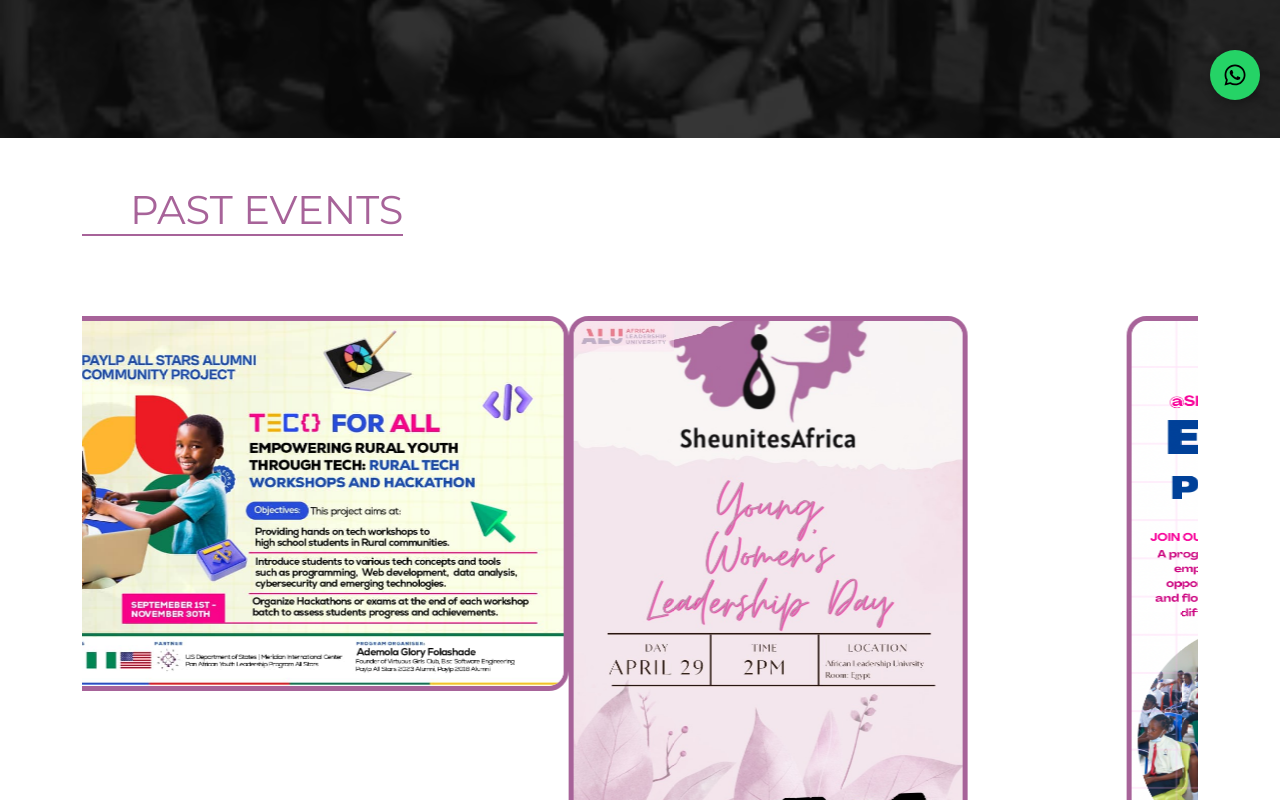
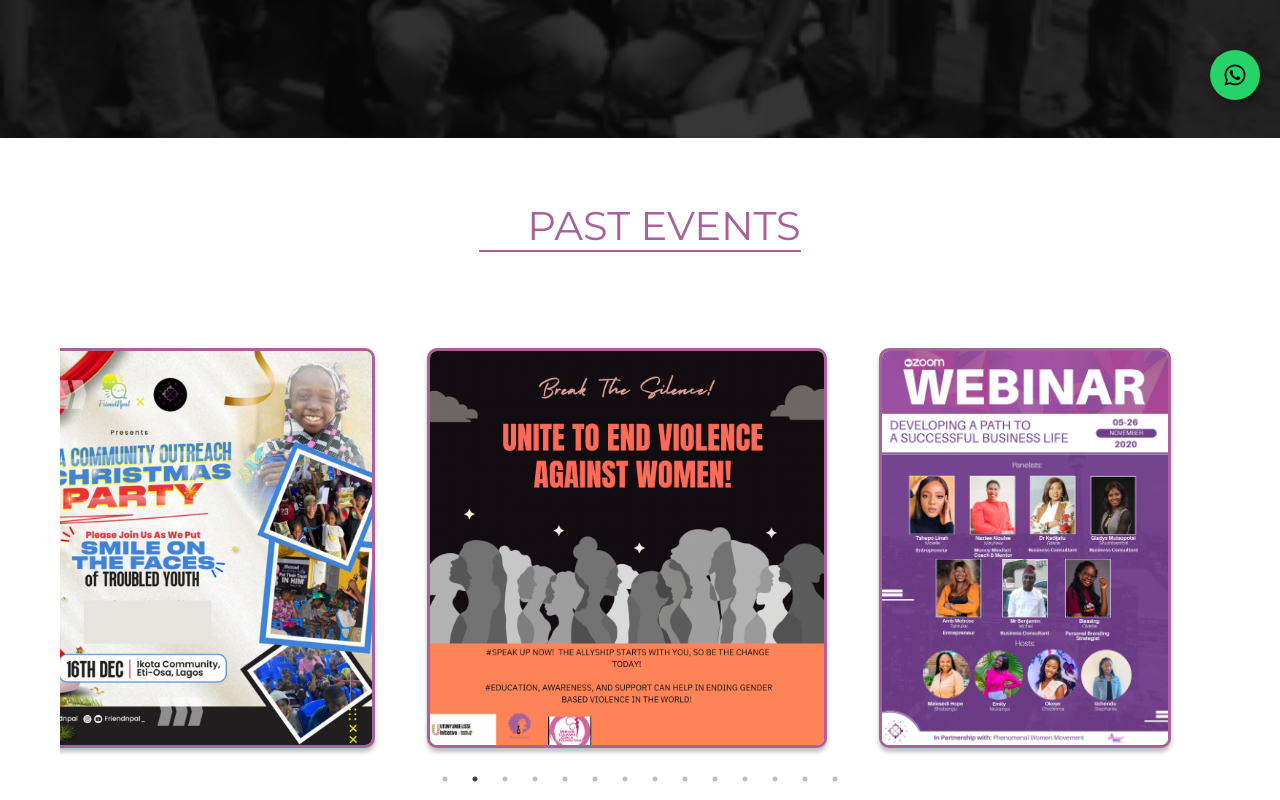
Before and after one commit to 8sosa/She-Unites-Africa, a React (Create React App) app: page /Events in a window 1280 px wide. Shown: the part 680-1480 px from the top of the page. Built offline with nearby package versions, Linux system fonts and the light colour scheme; a web font is replaced by a local one.

Commit message:
carousel update

```diff
--- a/package.json
+++ b/package.json
@@ -4,10 +4,10 @@
   "private": true,
   "dependencies": {
     "@babel/plugin-proposal-private-property-in-object": "^7.21.11",
-    "imagemin-cli": "^8.0.0",
     "axios": "^1.7.9",
     "bootstrap": "^5.3.3",
     "cra-template": "1.2.0",
+    "imagemin-cli": "^8.0.0",
     "react": "^18.0.0",
     "react-bootstrap": "^2.10.7",
     "react-dom": "^18.0.0",
@@ -46,7 +46,5 @@
       "last 1 safari version"
     ]
   },
-  "proxy": "https://sua-backend.onrender.com",
-  "devDependencies": {
-  }
+  "proxy": "https://sua-backend.onrender.com"
 }
--- a/src/App.css
+++ b/src/App.css
@@ -6,6 +6,8 @@
   display: flex;
   flex-direction: column;
   min-height: 100vh;
+  max-width: 100vw;
+  overflow-x: hidden;
 }
 
 .content {
--- /dev/null
+++ b/src/Components/Carousel.js
@@ -0,0 +1,77 @@
+import React from "react";
+import Slider from "react-slick";
+import "slick-carousel/slick/slick.css";
+import "slick-carousel/slick/slick-theme.css";
+import "./ImageCarousel.css";
+
+import A from "../Images/events/aa.jpg";
+import B from "../Images/events/bb.jpg";
+import C from "../Images/events/cc.png";
+import D from "../Images/events/dd.jpg";
+import E from "../Images/events/ee.jpg";
+import F from "../Images/events/ff.jpg";
+import G from "../Images/events/gg.png";
+import H from "../Images/events/hh.jpg";
+import I from "../Images/events/ii.png";
+import J from "../Images/events/jj.png";
+import K from "../Images/events/k.png";
+import L from "../Images/events/ll.png";
+import M from "../Images/events/mm.png";
+import N from "../Images/events/nn.png";
+
+const images = [A, B, C, D, E, F, G, H, I, J, K, L, M, N];
+
+    const ImageCarousel = () => {
+        const settings = {
+          dots: true,
+          infinite: true,
+          speed: 600,
+          slidesToShow: 3,
+          centerMode: true,
+          centerPadding: "60px", // space around the centered slide
+          autoplay: true,
+          autoplaySpeed: 2500,
+          pauseOnHover: true,
+          responsive: [
+            {
+              breakpoint: 1024,
+              settings: {
+                slidesToShow: 3,
+                centerPadding: "40px",
+              },
+            },
+            {
+              breakpoint: 768,
+              settings: {
+                slidesToShow: 1,
+                centerPadding: "80px",
+              },
+            },
+            {
+              breakpoint: 480,
+              settings: {
+                slidesToShow: 1,
+                centerPadding: "20px",
+              },
+            },
+          ],
+        };
+
+  return (
+    <div style={{ width: "90%", margin: "0 auto", padding: "40px 0" }}>
+      <Slider {...settings}>
+        {images.map((src, index) => (
+          <div key={index} className="imageContainer">
+            <img
+              src={src}
+              alt={`Slide ${index + 1}`}
+              className="carousel-image"
+            />
+          </div>
+        ))}
+      </Slider>
+    </div>
+  );
+};
+
+export default ImageCarousel;
--- a/src/Components/EventCarousel.css
+++ b/src/Components/EventCarousel.css
@@ -1,60 +1,249 @@
+.slick-track {
+  display: flex !important;
+  align-items: center;
+  width: 100% !important;
+}
+
+.slick-slide {
+  flex: 0 0 auto !important;
+  width: auto !important;
+}
+
+.slick-list {
+  overflow: hidden !important;
+  width: 100% !important;
+}
+
+.EventsCarousel {
+  width: 100%;
+  overflow: visible !important;
+  text-align: center;
+  margin-bottom: 4rem;
+}
+
+.carousel-wrapper {
+  width: 100%;
+  display: flex;
+  justify-content: center;
+  align-items: center;
+}
+
 .image-container {
+  padding: 10px;
+  display: flex !important;
+  justify-content: center;
+  align-items: center;
+}
+
+.EventsCarouselPic {
+  width: 100%;
+  max-width: 25rem;
+  height: 250px;
+  border: 3px solid #a76399;
+  border-radius: 20px;
+  object-fit: cover;
+  background-color: white;
+}
+
+.EventsCarousel {
+  width: 100%;
+  margin: auto;
+  margin-bottom: 5rem;
+  overflow: hidden;
+  outline: #a76399;
+}
+
+/* Wrapper ensures height on mobile */
+.carousel-wrapper {
+  min-height: 320px;
+  display: flex;
+  align-items: center;
+  justify-content: center;
   position: relative;
-  max-width: 35rem;
+}
+
+.slick-slider,
+.slick-list,
+.slick-track {
   width: 100%;
+  height: 100%;
+}
+
+.slick-track {
+  display: flex !important;
+  align-items: center;
+}
+
+.slick-slide {
+  display: flex !important;
+  justify-content: center;
+  align-items: center;
+  height: auto !important;
+}
+
+.image-container {
+  display: flex !important;
+  justify-content: center;
+  align-items: center;
+  padding: 0.5rem;
+}
+
+.EventsCarouselPic {
+  width: 100%;
+  height: 250px;
+  max-width: 25rem;
+  border: 3px solid #a76399;
+  border-radius: 20px;
+  box-shadow: 0px 4px 4px rgba(0, 0, 0, 0.25);
+  object-fit: contain;
+  background-color: white;
+}
+
+/* Hide arrows */
+.slick-prev,
+.slick-next {
+  display: none !important;
+}
+
+/* Force slick to render correctly */
+.EventsCarousel .slick-slider {
+  display: block !important;
+  opacity: 1 !important;
+  visibility: visible !important;
+  width: 100% !important;
+  min-height: 280px !important;
+  overflow: visible !important;
+}
+
+/* Prevent parent overflow hiding it */
+.EventsCarousel {
+  overflow: visible !important;
+}
+
+/* Force the carousel to have visible height */
+.carousel-wrapper,
+.slick-slider,
+.slick-track,
+.slick-list {
+  display: block;
+  position: relative;
+  width: 100%;
+  height: auto;
+  min-height: 300px; /* ✅ adjust to your design */
+  overflow: visible;
+}
+
+/* Make sure each image actually displays */
+.image-container {
+  padding: 10px;
+  display: flex;
+  justify-content: center;
+  align-items: center;
 }
 
 .image-container img {
-  width: fit-content;
-  max-width: 100%;
-  height: 100%;
-  max-height: 35rem;
-  object-fit: contain;
-  border: 5px solid #A76399;
-  border-radius: 20px;
+  width: 100%;
+  height: auto;
+  max-height: 400px; /* optional limit */
+  object-fit: cover;
+  border-radius: 10px;
 }
 
-.image-container .overlay-text {
-  position: absolute;
-  top: 75%; /* Adjust as needed */
-  left: 30%; /* Adjust as needed */
-  transform: translate(-50%, -50%);
-  text-align: start;
-}
 
-.image-container .overlay-text h1 {
-  font-size: 2.5rem;
-  font-weight: 500;
-}
-
-.image-container .overlay-text p {
-  font-size: 1.5rem;
-  font-weight: 400;
-}
-
-/* ===============================================
- Responsive Styles
- =============================================== */
-
-/* For tablets and medium devices */
+/* Responsive */
 @media (max-width: 992px) {
-  .image-container {
-      max-width: 100%;
-  }
-  .image-container .overlay-text h1 {
-      font-size: 2rem;
-  }
-  .image-container .overlay-text p {
-      font-size: 1.2rem;
+  .EventsCarouselPic {
+    max-width: 22rem;
   }
 }
 
-/* For very small devices */
-@media (max-width: 576px) {
-  .image-container .overlay-text h1 {
-      font-size: 1.5rem;
+@media (max-width: 768px) {
+  .EventsCarouselPic {
+    max-width: 18rem;
   }
-  .image-container .overlay-text p {
-      font-size: 1rem;
+  .EventsCarousel {
+    margin-bottom: 3rem;
   }
 }
+
+@media (max-width: 576px) {
+  .carousel-wrapper {
+    min-height: 280px;
+  }
+  .EventsCarouselPic, .image-container img {
+    width: 100%;
+    min-height: 200px;
+    max-width: 10rem;
+
+  }
+  .image-container {
+    padding: 0.25rem;
+  }
+  .slick-list,
+  .slick-track {
+    min-height: 260px !important;
+  }
+  /* Force reflow for mobile devices */
+  .EventsCarousel .slick-slider {
+    width: 100% !important;
+    min-width: 100% !important;
+    opacity: 1 !important;
+    visibility: visible !important;
+  }
+}
+
+/* Ensure carousel always has height */
+.slick-list {
+  min-height: 280px !important;
+  display: flex !important;
+  align-items: center;
+  justify-content: center;
+}
+
+.slick-track {
+  display: flex !important;
+  align-items: center;
+  min-height: 280px !important;
+}
+
+/* Image container fix */
+.image-container {
+  display: flex !important;
+  justify-content: center;
+  align-items: center;
+  padding: 0.5rem;
+  height: 100%;
+}
+
+.EventsCarouselPic {
+  width: 100%;
+  max-width: 25rem;
+  height: auto;
+  min-height: 220px;
+  border: 3px solid #a76399;
+  border-radius: 20px;
+  box-shadow: 0px 4px 4px rgba(0, 0, 0, 0.25);
+  object-fit: cover; /* ✅ use cover instead of contain */
+  background-color: white;
+}
+
+.slick-slider {
+  pointer-events: auto !important;
+}
+
+.slick-track {
+  transition: transform 0.8s ease !important;
+}
+
+.slick-initialized.slick-slider {
+  opacity: 1 !important;
+  visibility: visible !important;
+}
+
+.slick-slide > div {
+  margin: 0 10px;
+}
+
+.slick-list {
+  margin: 0 -10px;
+}
--- a/src/Components/EventCarousel.js
+++ b/src/Components/EventCarousel.js
@@ -1,45 +1,83 @@
-import React from 'react'
+import React, { useEffect, useRef, useState } from "react";
 import Slider from "react-slick";
 import "slick-carousel/slick/slick.css";
 import "slick-carousel/slick/slick-theme.css";
+import "./EventCarousel.css";
 import "./EventsCarousel.css";
-import "./EventCarousel.css";
+
+import A from "../Images/events/aa.jpg";
+import B from "../Images/events/bb.jpg";
+import C from "../Images/events/cc.png";
+import D from "../Images/events/dd.jpg";
+import E from "../Images/events/ee.jpg";
+import F from "../Images/events/ff.jpg";
+import G from "../Images/events/gg.png";
+import H from "../Images/events/hh.jpg";
+import I from "../Images/events/ii.png";
+import J from "../Images/events/jj.png";
+import K from "../Images/events/k.png";
+import L from "../Images/events/ll.png";
+import M from "../Images/events/mm.png";
+import N from "../Images/events/nn.png";
 
 export const EventCarousel = () => {
+  const sliderRef = useRef(null);
+  const [ready, setReady] = useState(false);
+
   const settings = {
-        dots: false,
+    dots: true,
     infinite: true,
-        speed: 5000,
-        slidesToShow: 2,
+    speed: 800,
+    centerMode: true,
+    slidesToShow: 1, // 🖥️ default for large screens
     slidesToScroll: 1,
     autoplay: true,
-        autoplaySpeed: 6000,
-        responsive: [
-          {
-            breakpoint: 992,
-            settings: {
-              slidesToShow: 1,
-            }
-          }
-        ]
+    autoplaySpeed: 5000,
+    pauseOnHover: true,
+    arrows: false,
+    swipeToSlide: true,
   };
 
-    const importAll = (requireContext) => {
-        return requireContext.keys().map(requireContext);
-      };
+  useEffect(() => {
+    const timer = setTimeout(() => {
+      setReady(true);
+      window.dispatchEvent(new Event("resize"));
+    }, 300);
+    return () => clearTimeout(timer);
+  }, []);
 
-    const images = importAll(require.context('../Images/events', false, /\.(png|jpe?g|svg)$/));
+  useEffect(() => {
+    if (sliderRef.current && sliderRef.current.slickPlay) {
+      console.log("🎬 Starting autoplay...");
+      sliderRef.current.slickPlay();
+    }
+  }, [ready]);
 
+  useEffect(() => {
+    if (sliderRef.current) {
+      console.log("Slick methods:", sliderRef.current);
+    }
+  }, [ready]);
+
+  const images = [A, B, C, D, E, F, G, H, I, J, K, L, M, N];
+
+  if (!ready) return <div className="text-center">Loading carousel...</div>;
 
   return (
     <div className="EventsCarousel">
-            <Slider {...settings}>
+      <div className="carousel-wrapper">
+        <Slider ref={sliderRef} {...settings}>
           {images.map((image, index) => (
             <div className="image-container" key={index}>
-                        <img src={image} alt={`Event ${index}`} />
+              <img
+                src={image}
+                alt={`Event ${index}`}
+                className="EventsCarouselPic"
+              />
             </div>
           ))}
         </Slider>
       </div>
-    )
-}
+    </div>
+  );
+};
--- a/src/Components/Footer.js
+++ b/src/Components/Footer.js
@@ -63,7 +63,7 @@
                     </Col>
                     <Col>
                         <ul>
-                            <li className='footerLinkHeader'>social media</li>
+                            <li className='footerLinkHeader' key={'social media'}>social media</li>
                             {socialLinks.map(({to, label}, index) => (
                                 <a href={to}><li key={index} className='footerLinkBody'>{label}</li></a>
                             ))}
--- /dev/null
+++ b/src/Components/ImageCarousel.css
@@ -0,0 +1,32 @@
+.slick-slide img {
+    transition: transform 0.3s ease;
+}
+
+.slick-slide:hover img {
+    transform: scale(1.03);
+}
+
+.slick-dots li button:before {
+    color: #999 !important;
+}
+
+.slick-dots li.slick-active button:before {
+    color: #000 !important;
+}
+.carousel-image{
+    width: 100vw;
+    max-width: 100%;
+    height: auto;
+    border-radius: 12px;
+    object-fit: cover;
+}
+
+@media (max-width: 576px) {
+    .carousel-image {
+        width: 400px;
+    }
+    .imageContainer {
+        max-width: 100%;
+        width: 400px;
+    }
+}
--- a/src/Pages/Events.css
+++ b/src/Pages/Events.css
@@ -14,7 +14,14 @@
     margin-bottom: 5rem;
     width: fit-content;
 }
-
+.homeEventsSection {
+    background-color: #ffffff;
+    width: 100%;
+    padding: 1rem 0;
+    display: flex;
+    flex-direction: column;
+    align-items: center;
+}
 /* ===============================================
    Responsive Styles
    =============================================== */
--- a/src/Pages/Events.js
+++ b/src/Pages/Events.js
@@ -1,6 +1,7 @@
 import React from 'react'
 import './Events.css'
 import { EventCarousel } from '../Components/EventCarousel'
+// import ImageCarousel from '../Components/Carousel';
 import ImpactCarousel from '../Components/impactCarousel';
 import { Button, Container, Row, Col } from 'react-bootstrap';
 import Gallery from '../Components/Gallery';
@@ -30,11 +31,13 @@
         </Container>
       </div> */}
       <div>
-        <Container>
-          {/* <h1 className='eventSectionTitle mont'>upcoming Events</h1>
-          <EventCarousel /> */}
+        <Container className='homeEventsSection'>
+          {/* <h1 className='eventSectionTitle mont'>upcoming Events</h1> */}
+          {/* <ImageCarousel /> */}
           <h1 className='eventSectionTitle mont mt-5'>past Events</h1>
-          <EventCarousel />
+          <div style={{ overflow: 'visible', width: '100%' }}>
+            <EventCarousel />
+          </div>
         </Container>
       </div>
       <div>
```
Also changed, not shown: 1 other file (tests, documents, lock files or other folders). Lines whose indentation alone changed are shown as unchanged.
